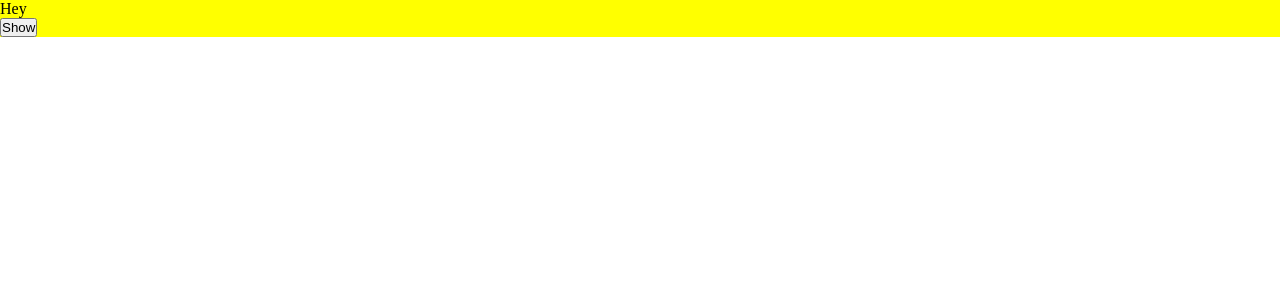
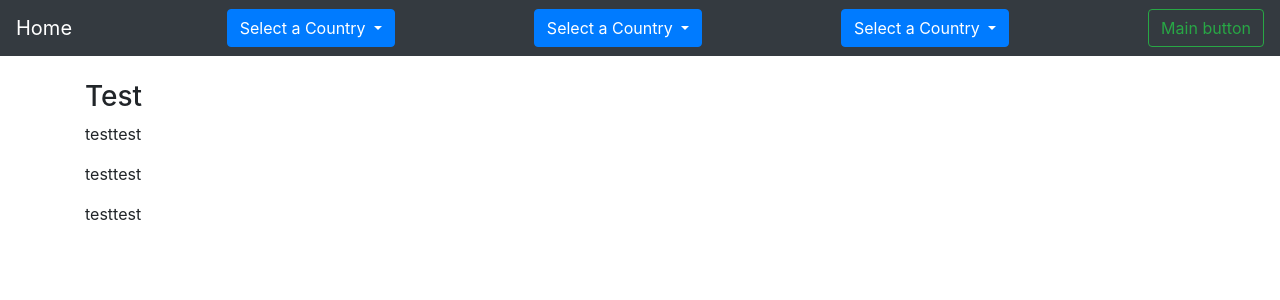
Before and after one commit to jobthirimu/covidGraphics, a PHP site: page /test.php in a window 1280 px wide. Shown: the top 300 px of the page. Run offline with PHP 8.4, Linux system fonts and the light colour scheme.

Commit message:
upgrade test.php

```diff
--- a/assets/php/update.php
+++ b/assets/php/update.php
@@ -73,6 +73,7 @@
         updateReg();
         updateProv();
     }
+
     if($updated==0){
         echo "<br>Tutto aggiornato";
     }else{
--- a/test.php
+++ b/test.php
@@ -1,68 +1,86 @@
 <!DOCTYPE html>
 <html lang="en">
+
 <head>
     <meta charset="UTF-8">
     <meta name="viewport" content="width=device-width, initial-scale=1.0">
     <title>Document</title>
+    <link rel="stylesheet" href="https://maxcdn.bootstrapcdn.com/bootstrap/4.4.1/css/bootstrap.min.css">
     <style>
-        *{
+        * {
             padding: 0;
             margin: 0;
         }
-        .left-nav{
-            height: 100%; /* 100% Full-height */
-            width: 0; /* 0 width - change this with JavaScript */
-            position: fixed; /* Stay in place */
-            z-index: 1; /* Stay on top */
-            top: 0; /* Stay at the top */
-            left: 0;
-            background-color: #111; /* Black*/
-            overflow-x: hidden; /* Disable horizontal scroll */
-        }
-        .left-nav .closebtn {
-            position: absolute;
-            top: 0;
-            right: 25px;
-            margin-left: 50px;
-        }
-        .container{
-            background-color: yellow;
-        }
     </style>
-<link rel="stylesheet" href="https://cdnjs.cloudflare.com/ajax/libs/font-awesome/4.7.0/css/font-awesome.min.css">
 </head>
+
 <body>
-    <div class="left-nav">
-        <button type="button" class="closebtn"><i class="fa fa-close"></i></button>
-        <p>IAUHDWIAUWEHDFAOWUIDFH</p>
-        <div class="aggiorna">
 
+    <nav class="navbar bg-dark navbar-dark">
+        <a class="navbar-brand" href="#" id="home">Home</a>
+        <div class="btn-group">
+            <a class="btn btn-primary dropdown-toggle" data-toggle="dropdown" href="#">Select a Country <span class="caret"></span></a>
+            <ul class="dropdown-menu">
+                <li class="dropdown-item"><a href="#">Item I</a></li>
+                <li class="dropdown-item"><a href="#">Item II</a></li>
+                <li class="dropdown-item"><a href="#">Item III</a></li>
+                <li class="dropdown-item"><a href="#">Item IV</a></li>
+                <li class="dropdown-item"><a href="#">Item V</a></li>
+                <li class="dropdown-item"><a href="#">Other</a></li>
+            </ul>
         </div>
-        <div class="nazionale">
+        <div class="btn-group">
+            <a class="btn btn-primary dropdown-toggle" data-toggle="dropdown" href="#">Select a Country <span class="caret"></span></a>
+            <ul class="dropdown-menu">
+                <li class="dropdown-item"><a href="#">Item I</a></li>
+                <li class="dropdown-item"><a href="#">Item II</a></li>
+                <li class="dropdown-item"><a href="#">Item III</a></li>
+                <li class="dropdown-item"><a href="#">Item IV</a></li>
+                <li class="dropdown-item"><a href="#">Item V</a></li>
+                <li class="dropdown-item"><a href="#">Other</a></li>
+            </ul>
+        </div>
+        <div class="btn-group">
+            <a class="btn btn-primary dropdown-toggle" data-toggle="dropdown" href="#">Select a Country <span class="caret"></span></a>
+            <ul class="dropdown-menu">
+                <li class="dropdown-item"><a href="#">Item I</a></li>
+                <li class="dropdown-item"><a href="#">Item II</a></li>
+                <li class="dropdown-item"><a href="#">Item III</a></li>
+                <li class="dropdown-item"><a href="#">Item IV</a></li>
+                <li class="dropdown-item"><a href="#">Item V</a></li>
+                <li class="dropdown-item"><a href="#">Other</a></li>
+            </ul>
+        </div>
+        <form class="form-inline">
+            <button class="btn btn-outline-success" type="button">Main button</button>
+        </form>
+    </nav>
+    <br>
 
-        </div>
-        <div class="provinciale">
+    <div class="container">
+        <h3>Test</h3>
+        <p>testtest</p>
+        <p>testtest</p>
+        <p>testtest</p>
+    </div>
 
-        </div>
-    </div>
-    <div class="container">
-        <p>Hey</p>
-        <button type="button" id="mostra">Show</button>
-    </div>
+
     <script src="https://ajax.googleapis.com/ajax/libs/jquery/3.4.1/jquery.min.js"></script>
+    <script src="https://code.jquery.com/jquery-3.3.1.slim.min.js" integrity="sha384-q8i/X+965DzO0rT7abK41JStQIAqVgRVzpbzo5smXKp4YfRvH+8abtTE1Pi6jizo" crossorigin="anonymous"></script>
+    <script src="https://cdnjs.cloudflare.com/ajax/libs/popper.js/1.14.7/umd/popper.min.js" integrity="sha384-UO2eT0CpHqdSJQ6hJty5KVphtPhzWj9WO1clHTMGa3JDZwrnQq4sF86dIHNDz0W1" crossorigin="anonymous"></script>
+    <script src="https://stackpath.bootstrapcdn.com/bootstrap/4.3.1/js/bootstrap.min.js" integrity="sha384-JjSmVgyd0p3pXB1rRibZUAYoIIy6OrQ6VrjIEaFf/nJGzIxFDsf4x0xIM+B07jRM" crossorigin="anonymous"></script>
+    <script>
+        $(".dropdown-menu li a").click(function() {
+            var selText = $(this).text();
+            $(this).parents('.btn-group').find('.dropdown-toggle').html(selText + ' <span class="caret"></span>');
+        });
+        $("button").click(function() {
+            alert("Hai cliccato");
+        });
+        $("#home").click(function() {
+            location.reload();
+        });
+    </script>
+</body>
 
-    <script>
-        $("#mostra").click(function (){
-            $(".left-nav").animate({
-                width:'25%'
-            });
-        });
-        $(".closebtn").click(function(){
-            $(".left-nav").animate({
-                width:'0%'
-            });
-        })
-    </script>
-
-</body>
 </html>
```
